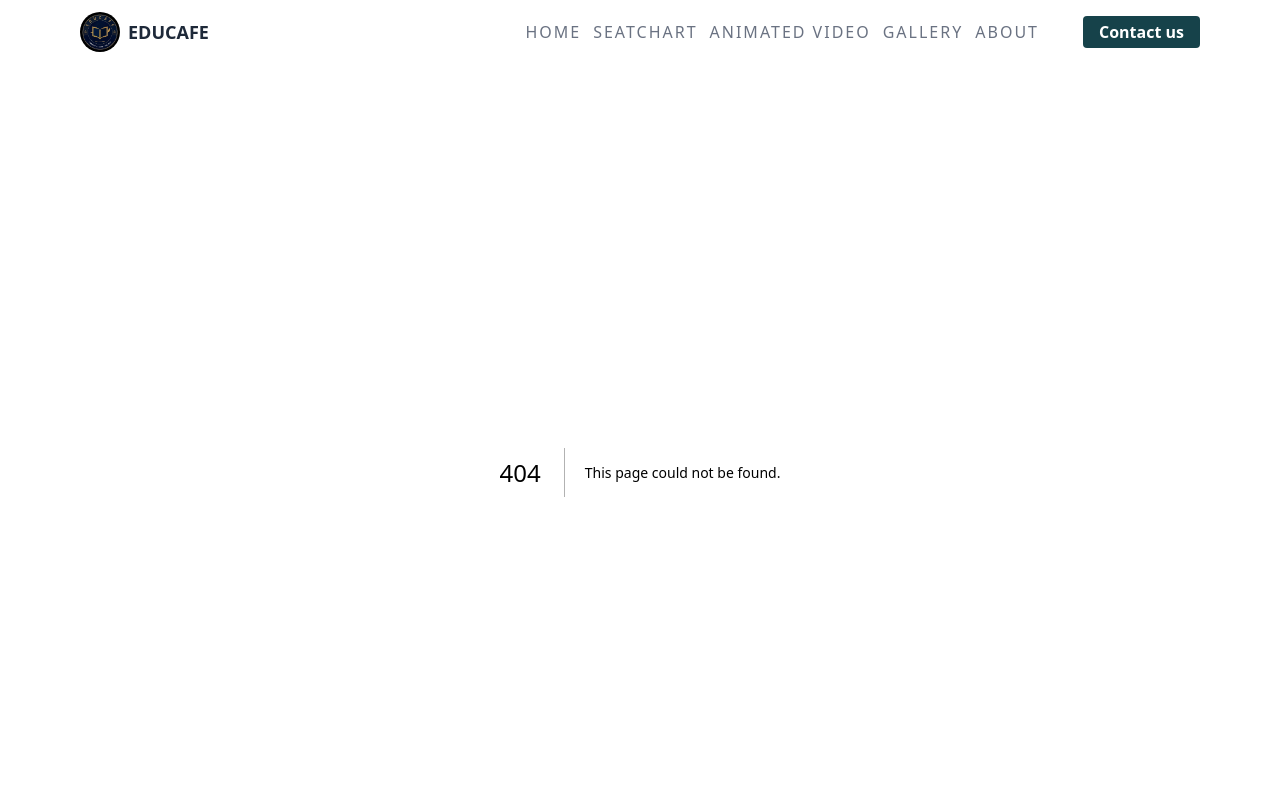
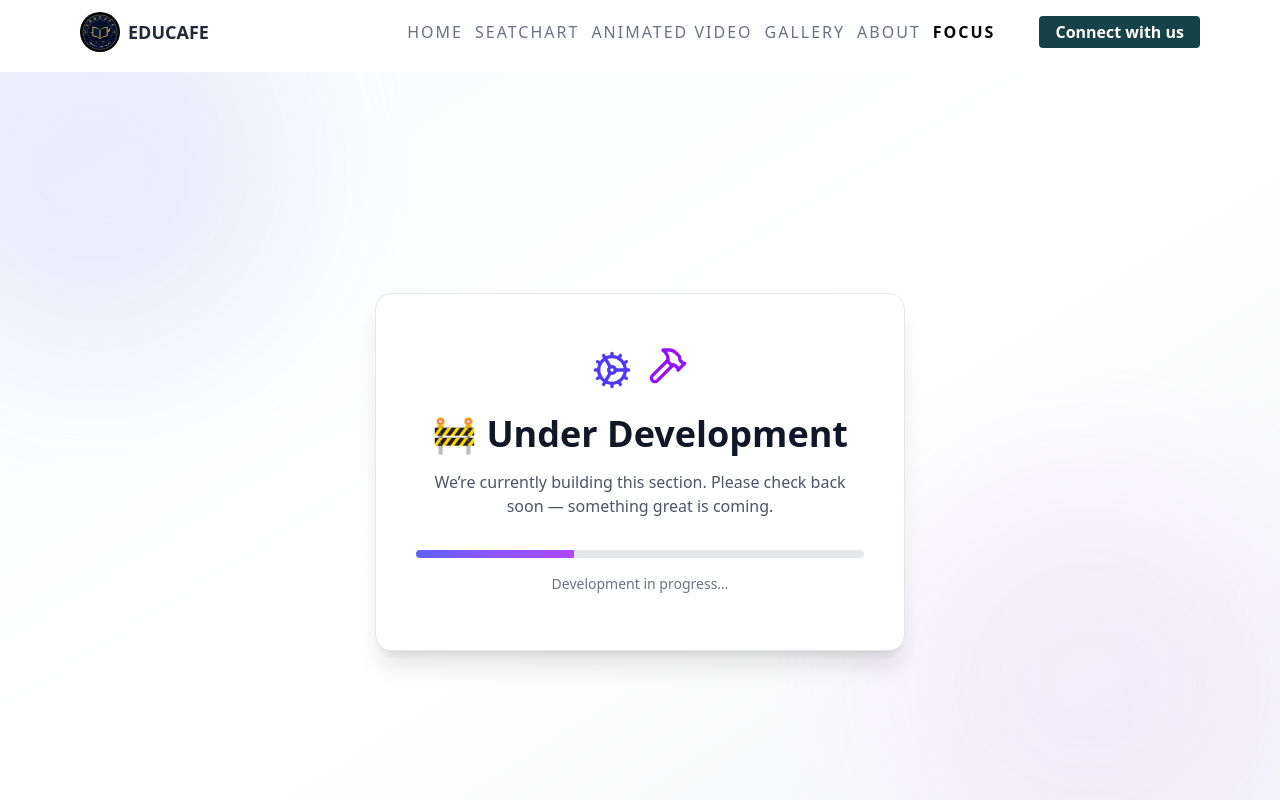
Before and after one commit to Ksmung1/educafe, a Next.js app: page /focus in a window 1280 px wide. Before the commit this address had no page. Shown: the top 800 px of the page. Built offline with nearby package versions, Linux system fonts and the light colour scheme.

Commit message:
finished

```diff
--- a/package.json
+++ b/package.json
@@ -9,6 +9,7 @@
     "lint": "eslint"
   },
   "dependencies": {
+    "lucide-react": "^0.562.0",
     "mongoose": "^9.1.1",
     "next": "16.1.1",
     "react": "19.2.3",
--- a/src/app/components/Footer.jsx
+++ b/src/app/components/Footer.jsx
@@ -23,13 +23,11 @@ const Footer = () => {
             <div className="flex items-center gap-2">
               📞 <span>{CONTACTS.phone2}</span>
             </div>
-
           </div>
         </div>
 
         {/* CTA (ACTIONS ONLY) */}
         <div>
-
           <div className="flex flex-col gap-3">
             {/* WhatsApp */}
             <a
@@ -40,14 +38,13 @@ const Footer = () => {
             >
               WhatsApp
             </a>
-
           </div>
         </div>
       </div>
 
       {/* BOTTOM BAR */}
       <div className="border-t border-green-800 text-center text-xs text-green-200 py-4">
-        Made with ❤️ by NextJourney
+        Made with ❤️ by Nextjourney
       </div>
     </footer>
   );
--- a/src/app/components/Navbar.jsx
+++ b/src/app/components/Navbar.jsx
@@ -15,6 +15,7 @@ const Navbar = () => {
     { name: "Animated Video", link: "/video" },
     { name: "gallery", link: "/gallery" },
     { name: "About", link: "/about" },
+    { name: "Focus", link: "/focus" },
   ];
 
   return (
@@ -54,7 +55,7 @@ const Navbar = () => {
             onClick={() => router.push("/contact")}
             className="bg-[#16424a] ml-8 font-semibold py-1 px-4 rounded-sm text-white"
           >
-            Contact us
+            Connect with us
           </button>
         </div>
 
--- /dev/null
+++ b/src/app/focus/page.jsx
@@ -0,0 +1,62 @@
+"use client";
+import React from "react";
+import { Cog, Hammer } from "lucide-react";
+
+const Page = () => {
+  return (
+    <div className="relative min-h-screen flex items-center justify-center bg-gradient-to-br from-gray-50 via-white to-gray-100 overflow-hidden">
+      {/* Soft animated background accents */}
+      <div className="absolute w-96 h-96 bg-indigo-200/40 rounded-full blur-3xl animate-pulse -top-24 -left-24" />
+      <div className="absolute w-96 h-96 bg-purple-200/40 rounded-full blur-3xl animate-pulse bottom-0 right-0" />
+
+      {/* Main Card */}
+      <div className="relative z-10 text-center px-10 py-14 rounded-2xl bg-white shadow-xl border border-gray-200">
+        {/* Animated Icons */}
+        <div className="flex justify-center mb-6 space-x-4">
+          <Cog className="w-10 h-10 text-indigo-600 animate-spin-slow" />
+          <Hammer className="w-10 h-10 text-purple-600 animate-bounce" />
+        </div>
+
+        {/* Heading */}
+        <h1 className="text-4xl font-bold text-gray-900 mb-4">
+          🚧 Under Development
+        </h1>
+
+        {/* Description */}
+        <p className="text-gray-600 max-w-md mx-auto mb-8">
+          We’re currently building this section. Please check back soon —
+          something great is coming.
+        </p>
+
+        {/* Progress Bar */}
+        <div className="w-full bg-gray-200 rounded-full h-2 overflow-hidden">
+          <div className="h-full bg-gradient-to-r from-indigo-500 to-purple-500 animate-progress" />
+        </div>
+
+        <p className="mt-4 text-sm text-gray-500">Development in progress…</p>
+      </div>
+
+      {/* Custom Animations */}
+      <style jsx>{`
+        .animate-spin-slow {
+          animation: spin 6s linear infinite;
+        }
+
+        .animate-progress {
+          animation: progress 2.5s ease-in-out infinite alternate;
+        }
+
+        @keyframes progress {
+          from {
+            width: 30%;
+          }
+          to {
+            width: 75%;
+          }
+        }
+      `}</style>
+    </div>
+  );
+};
+
+export default Page;
--- a/src/app/page.jsx
+++ b/src/app/page.jsx
@@ -5,7 +5,6 @@ import { useRouter } from "next/navigation";
 import InfiniteSlider from "./components/InfiniteSlider";
 import { chronologies } from "@/data/chronologies";
 import { useEffect, useState } from "react";
-import Footer from "./components/Footer";
 
 export default function Home() {
   const router = useRouter();
@@ -26,13 +25,6 @@ export default function Home() {
     ? [...achievers].sort((a, b) => Number(a.year) - Number(b.year))
     : [];
 
-  if (loading) {
-    return (
-      <p className="text-center text-sm text-gray-500 py-10">
-        Loading achievers...
-      </p>
-    );
-  }
   return (
     <div className="w-full mx-auto px-2 md:px-4 lg:px-20">
       {/* HERO SECTION */}
@@ -49,36 +41,32 @@ export default function Home() {
       <section className="flex flex-col md:flex-row items-center mt-10 gap-5 md:gap-8">
         <div className="flex flex-col w-full md:w-1/3 items-center">
           <h1 className="text-black tracking-widest font-black text-2xl">
-            Welcome to EDUCAFE!
+            To everyone trying their best,
           </h1>
           <p className="text-xs font-light leading-tight">
-            A quiet place for those who are truly trying.
+            We see the path you’re walking. The quiet effort. The hope that
+            keeps you going, even on the long days.{" "}
           </p>
           <div className="text-[10px] md:text-sm text-justify font-light mt-6 flex flex-col gap-2">
             <p>
-              Some arrive for their first important exam. Some return with
-              renewed hope and quiet determination. EDUCAFE is for every such
-              journey.
+              Maybe you’re studying for Boards, NEET, JEE, or the dedicated
+              journey of UPSC, SSC, or Banking. Whatever your goal, we
+              understand: this isn't just about an exam. It's about the future
+              you’re determined to build.
             </p>
             <p>
-              More than a library, it is a calm corner of the world where
-              distractions gently fade, silence feels reassuring, and effort is
-              given the respect it deserves.
+              Whether this is your first attempt or your next try, your
+              perseverance matters. This is a place for that spirit. For your
+              focus, your resilience, and the quiet strength you bring.
             </p>
             <p>
-              Here, you learn at your own pace, pausing, reflecting, restarting
-              stronger, and growing steadily with time.
+              Here, you’re not just preparing for a test. You’re shaping what
+              comes next. We’re here to walk with you.
             </p>
-            <p>
-              Whether your path leads through Boards, NEET, JEE, SSC, Banking,
-              or UPSC, this space honours your commitment.
-            </p>
-            <p>
-              No pressure. No noise. Only focus, consistency, and the quiet
-              power of daily effort.
-            </p>
-            <p> Come with questions. Leave with clarity.</p>
           </div>
+          <h1 className="text-black tracking-widest font-black text-2xl">
+            Welcome to EDUCAFE!
+          </h1>
           <button
             onClick={() => router.push("/about")}
             className="bg-[#16424a] my-5 font-semibold py-1 px-4 rounded-sm text-white"
@@ -193,8 +181,6 @@ export default function Home() {
               You can be the Next Achiever.
             </p>
 
-            <p className="text-xs md:text-sm text-gray-600">Can you?</p>
-
             <p className="text-xs md:text-sm font-medium text-[#16424a]"></p>
           </div>
         </div>
--- a/src/data/chronologies.js
+++ b/src/data/chronologies.js
@@ -90,7 +90,7 @@ export const chronologies = [
     examDate: "Apr – May 2026 (Est.)",
   },
   {
-            exam: "NORCET 9",
+    exam: "NORCET",
     category: "AIIMS Nursing",
     application: "Mar – Apr 2026 (Est.)",
     examDate: "Jun 2026 (Est.)",
```
Also changed, not shown: 1 other file (tests, documents, lock files or other folders). Lines whose indentation alone changed are shown as unchanged.
